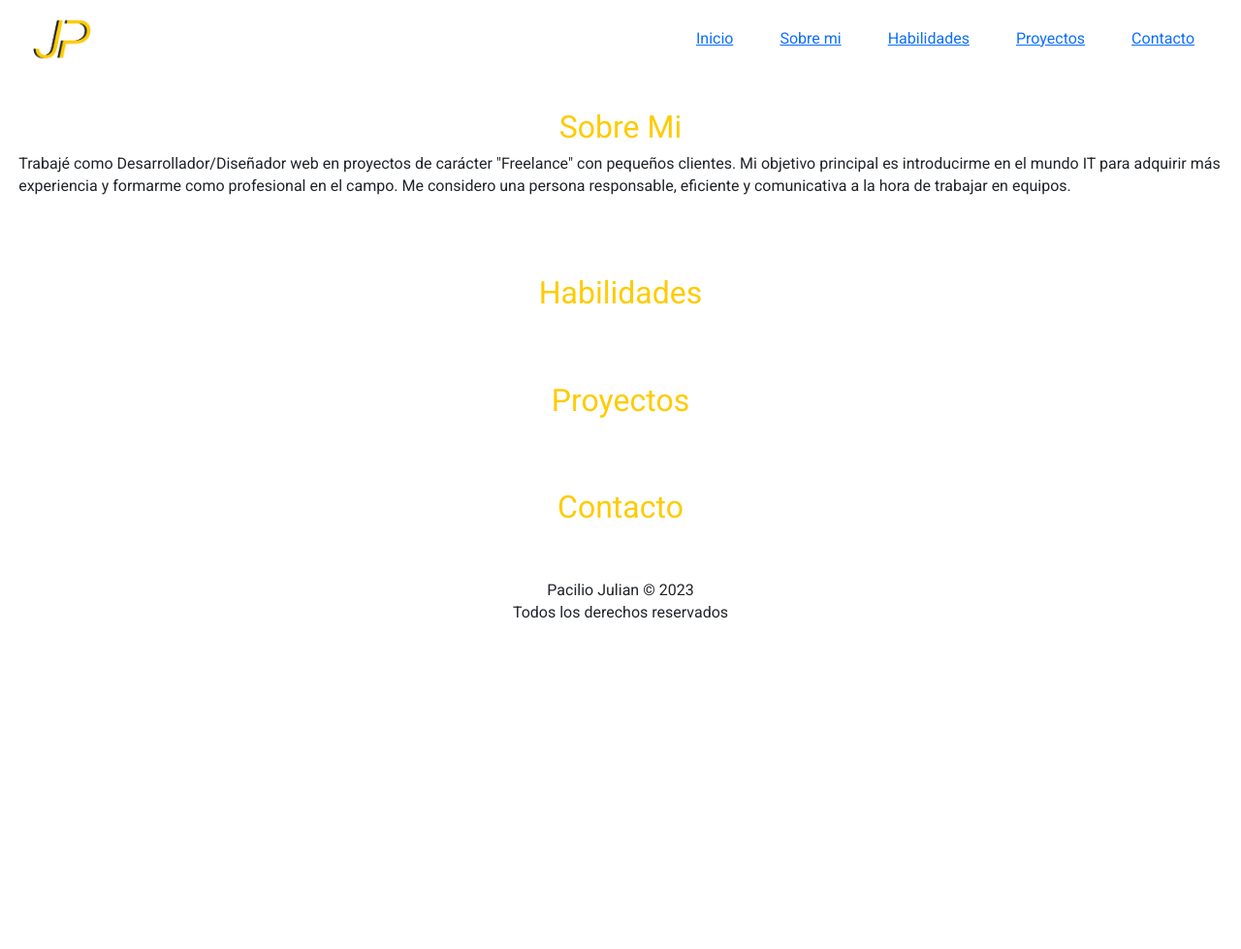
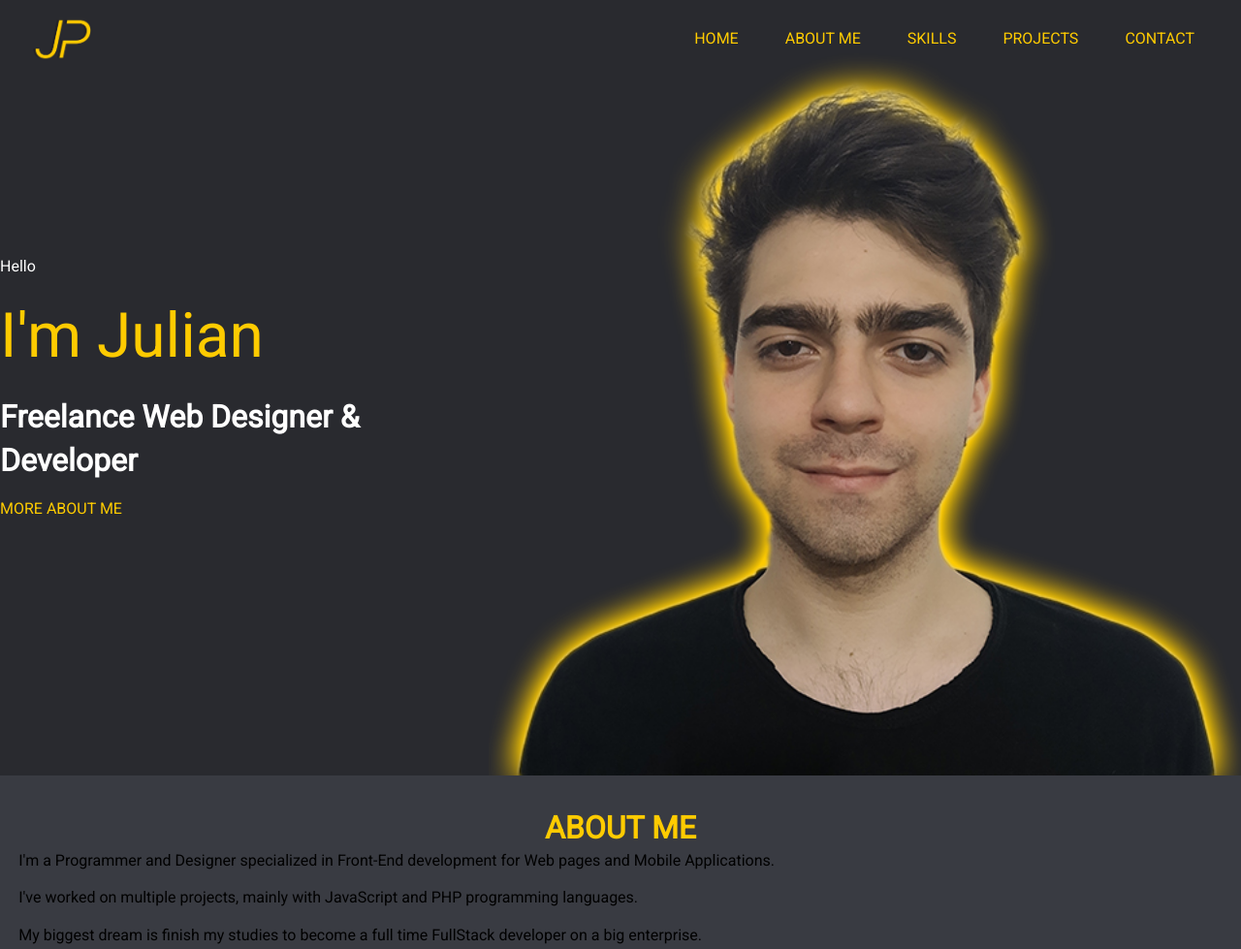
Before and after one commit to julian-pacilio/personal-portfolio, a plain HTML site: page index.html in a window 1280 px wide. Shown: the top 979 px of the page at 97% size. Before the commit the page ends 800 px from the top, so only its background shows below. Drawn offline with nearby package versions, Linux system fonts and the light colour scheme.

Commit message:
Index updated

```diff
--- a/index.html
+++ b/index.html
@@ -1,12 +1,12 @@
 <!doctype html>
-<html lang="es">
+<html lang="en">
 <head>
     <meta charset="UTF-8">
     <meta name="viewport"
           content="width=device-width, user-scalable=no, initial-scale=1.0, maximum-scale=1.0, minimum-scale=1.0">
     <meta http-equiv="X-UA-Compatible" content="ie=edge">
     <link rel="stylesheet" href="css/style.css">
-    <link href="https://cdn.jsdelivr.net/npm/bootstrap@5.0.2/dist/css/bootstrap.min.css" rel="stylesheet" integrity="sha384-EVSTQN3/azprG1Anm3QDgpJLIm9Nao0Yz1ztcQTwFspd3yD65VohhpuuCOmLASjC" crossorigin="anonymous">
+    <link rel="stylesheet" href="css/bootstrap.css">
     <title>Pacilio Julian</title>
 </head>
 <body>
@@ -18,42 +18,66 @@
         </div>
         <div class="nav-bar">
             <ul>
-                <li><a href="#">Inicio</a></li>
-                <li><a href="#">Sobre mi</a></li>
-                <li><a href="#">Habilidades</a></li>
-                <li><a href="#">Proyectos</a></li>
-                <li><a href="#">Contacto</a></li>
+                <li><a href="#">HOME</a></li>
+                <li><a href="#sc-1">ABOUT ME</a></li>
+                <li><a href="#sc-2">SKILLS</a></li>
+                <li><a href="#sc-3">PROJECTS</a></li>
+                <li><a href="#sc-4">CONTACT</a></li>
             </ul>
         </div>
     </nav>
+    <div id="banner">
+        <div>
+            <div id="desc">
+                <p>Hello</p>
+                <p>I'm Julian</p>
+                <p>Freelance Web Designer & Developer</p>
+                <div>
+                    <a href="#sc-1">MORE ABOUT ME</a>
+                </div>
+            </div>
+            <div id="photo"></div>
+        </div>
+    </div>
     <main>
-        <section>
+        <section id="sc-1">
             <article>
-                <h2>Sobre Mi</h2>
-                <p>Trabajé como Desarrollador/Diseñador web en proyectos de carácter "Freelance" con pequeños clientes.
-                    Mi objetivo principal es introducirme en el mundo IT para adquirir más experiencia y formarme como profesional en el campo.
-                    Me considero una persona responsable, eficiente y comunicativa a la hora de trabajar en equipos.</p>
+                <h2>ABOUT ME</h2>
+                <p>
+                    I'm a Programmer and Designer specialized in Front-End development for Web pages and Mobile Applications.
+                </p>
+                <p>
+                    I've worked on multiple projects, mainly with JavaScript and PHP programming languages.
+                </p>
+                <p>
+                    My biggest dream is finish my studies to become a full time FullStack developer on a big enterprise.
+                </p>
             </article>
         </section>
-        <section>
+        <section id="sc-2">
             <article>
-                <h2>Habilidades</h2>
+                <h2>SKILLS</h2>
             </article>
        </section>
-        <section>
+        <section id="sc-3">
             <article>
-                <h2>Proyectos</h2>
+                <h2>PROJECTS</h2>
             </article>
         </section>
-        <section>
+        <section id="sc-4">
             <article>
-                <h2>Contacto</h2>
+                <h2>CONTACT</h2>
             </article>
         </section>
+        <section id="sc-5">
+            <article>
+                <h2>SOCIAL MEDIA</h2>
+            </article>
+        </section
     </main>
     <footer>
         <p class="text-center">Pacilio Julian &copy; 2023<br>
-        Todos los derechos reservados</p>
+        All rights reserved</p>
     </footer>
 </body>
 </html>
```
